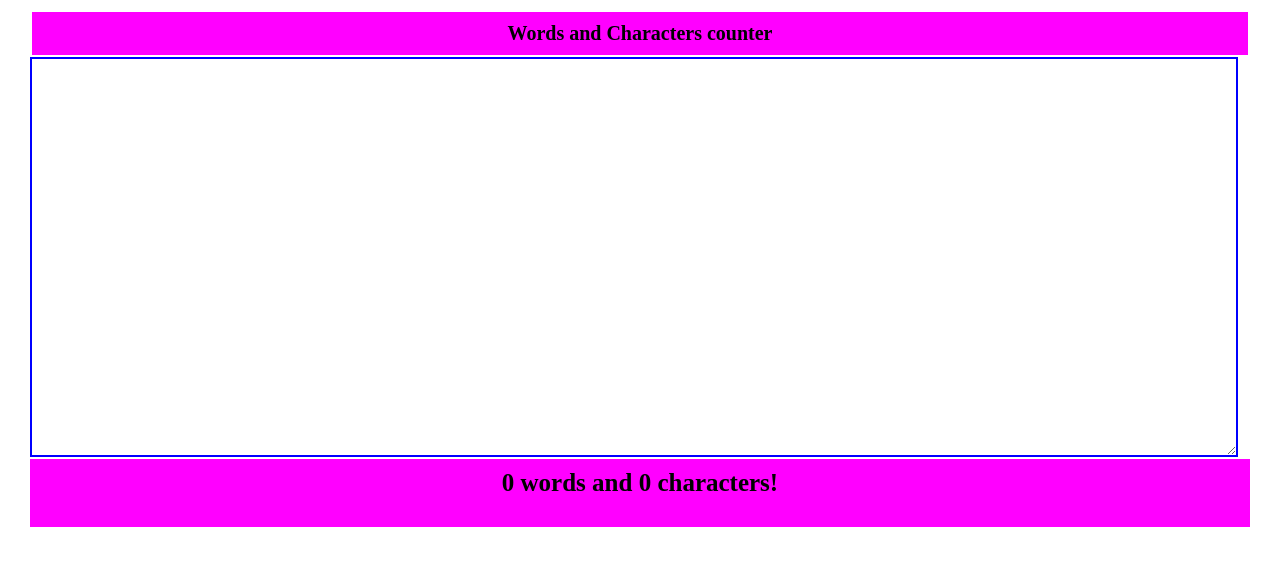
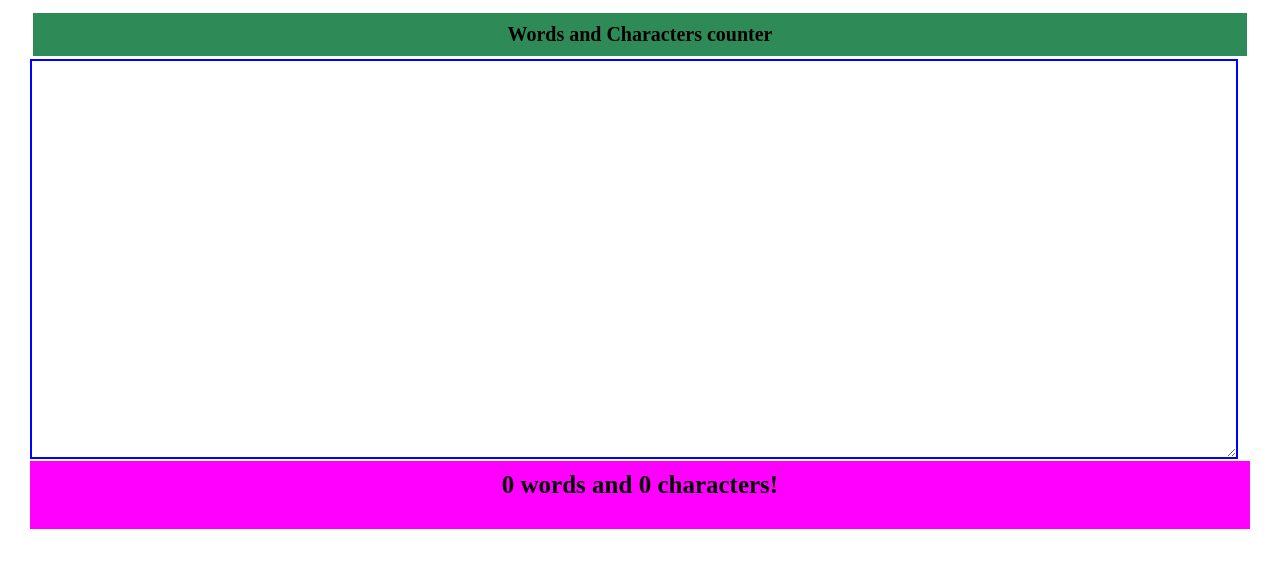
Before and after one commit to dilliram-code/word-counter, a plain HTML site: page index.html in a window 1280 px wide. Drawn offline with Linux system fonts and the light colour scheme.

Commit message:
style h1 using relative unit

```diff
--- a/style.css
+++ b/style.css
@@ -12,9 +12,9 @@ body{
 }
 h1{
     text-align: center;
-    background-color: magenta;
-    padding: 10px;
-    margin: 2px;
+    background-color: seagreen;
+    padding: 1rem;
+    margin: .3rem;
 }
 textarea{
     font-size: 25px;
```
